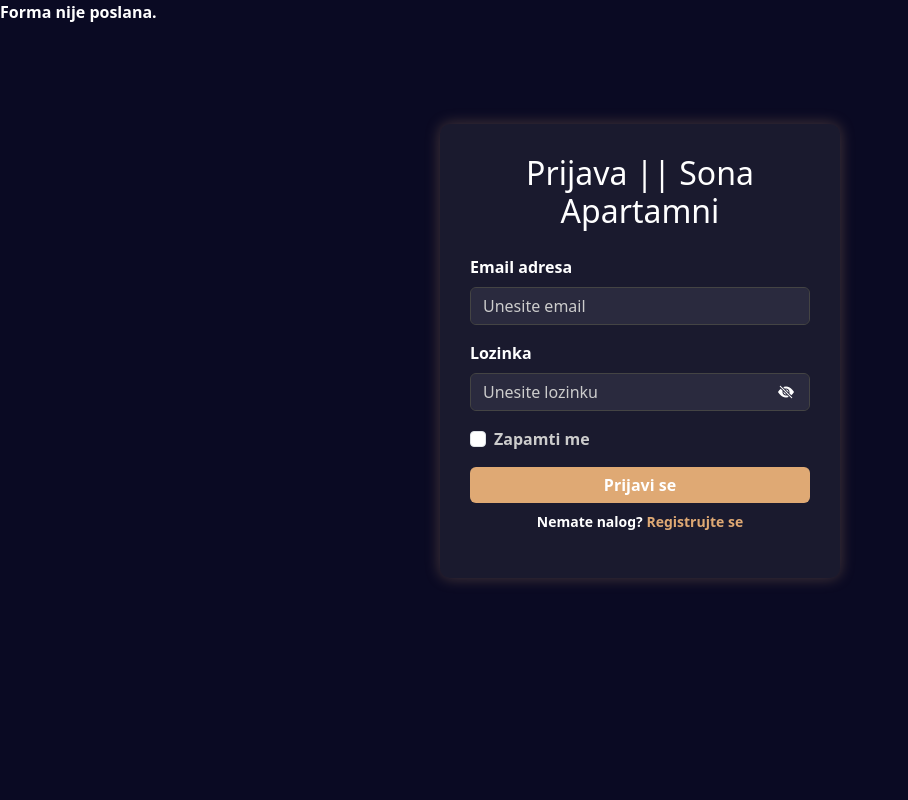
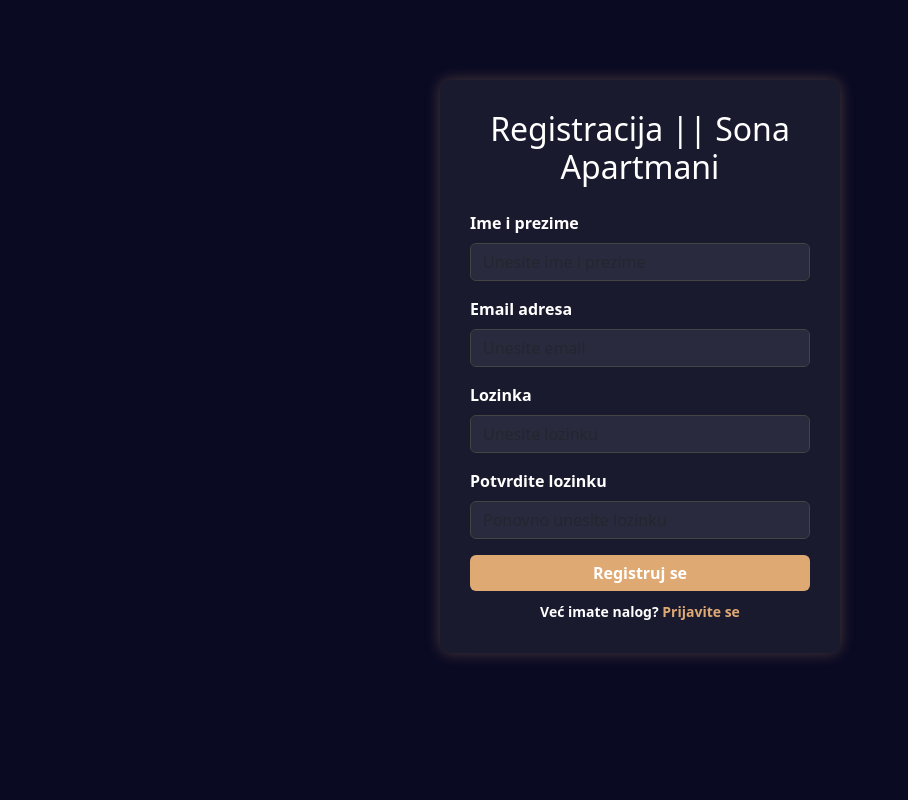
Before and after one commit to etsbiweb/iii1_g4, a PHP site: page /signup.php in a window 1280 px wide. Shown: the whole page, without its empty margins (0-908 px from the left). Run offline with PHP 8.4, Linux system fonts and the light colour scheme.

Commit message:
AmerNemaPojmaOdPHP

```diff
--- a/IznajmljivanjeStanova/includes/dbh.inc.php
+++ b/IznajmljivanjeStanova/includes/dbh.inc.php
@@ -1,16 +1,13 @@
 <?php
 
-$servername = "localhost";
+$hostname = "localhost";
 $username = "root";
 $password = "";
 $dbname = "sona";
 
-$conn = new mysqli($servername, $username, $password, $dbname);
+$conn = new mysqli($hostname, $username, $password, $dbname);
 
 
 if ($conn->connect_error) {
     die("Greška pri spajanju na bazu: " . $conn->connect_error);
 }
-else{
-    echo "Konekcija uspijela";
-}
--- a/IznajmljivanjeStanova/includes/signup.php
+++ b/IznajmljivanjeStanova/includes/signup.php
@@ -1,77 +1,83 @@
 <?php
-$host = 'localhost:3306';
-$user = 'root';
-$pass = '';
-$db = 'sona';
+session_start();
+include '../includes/dbh.inc.php';
+$hostname = 'localhost';
+$username = 'root';
+$password = '';
+$dbname = 'sona';
 
 // Konekcija
-$conn = new mysqli($host, $user, $pass, $db);
+$conn = new mysqli($hostname, $username, $password, $dbname);
 if ($conn->connect_error) {
     die("Greška u konekciji: " . $conn->connect_error);
 }
 
-// Provjera da li je forma poslana
+$poruka = "";
+
 if ($_SERVER["REQUEST_METHOD"] === "POST") {
+    // Uzmi i očisti unose
     $full_name = trim($_POST['full_name']);
     $email = trim($_POST['email']);
     $password = $_POST['lozinka'];
     $confirm = $_POST['confirm_lozinka'];
 
-    // Provjera lozinke
-    if ($password !== $confirm) {
-        die("Lozinke nisu iste!");
-    }
-
-    // Provjera duplikata emaila
+    // Validacija polja
+    if (empty($full_name) || empty($email) || empty($password) || empty($confirm)) {
+        $poruka = "Sva polja su obavezna.";
+    } elseif (!filter_var($email, FILTER_VALIDATE_EMAIL)) {
+        $poruka = "Email adresa nije validna.";
+    } elseif ($password !== $confirm) {
+        $poruka = "Lozinke se ne poklapaju.";
+    } else {
+        // Provjera postoji li već email
         $check = $conn->prepare("SELECT id FROM users WHERE email = ?");
         $check->bind_param("s", $email);
         $check->execute();
         $check->store_result();
 
         if ($check->num_rows > 0) {
-        die("Email je već iskorišten!");
+            $poruka = "Email je već registrovan.";
+        } else {
+            // Hash lozinke i insert
+            $hashed = password_hash($password, PASSWORD_DEFAULT);
+            $stmt = $conn->prepare("INSERT INTO users (full_name, email, lozinka) VALUES (?, ?, ?)");
+            $stmt->bind_param("sss", $full_name, $email, $hashed);
+            if ($stmt->execute()) {
+                $poruka = "Registracija uspješna! <a href='login.php'>Prijavite se</a>";
+                // Nakon uspješne registracije, možemo očistiti varijable forme
+                $full_name = $email = "";
+            } else {
+                $poruka = "Greška prilikom registracije.";
+            }
+            $stmt->close();
+        }
+        $check->close();
+    }
 }
 
-    // Hash lozinke
-    $hashed = password_hash($password, PASSWORD_DEFAULT);
+$conn->close();
+?>
 
-    // Unos korisnika
-    $stmt = $conn->prepare("INSERT INTO users (full_name, email, lozinka) VALUES (?, ?, ?)");
-    $stmt->bind_param("sss", $full_name, $email, $hashed);
-
-    if ($stmt->execute()) {
-        echo "Uspješno ste registrovani, sada se možete prijaviti!";
-    } else {
-        echo "Greška: " . $stmt->error;
-    }
-
-    $stmt->close();
-    $check->close();
-    $conn->close();
-} else {
-    echo "Forma nije poslana.";
-}
-?>
-<html lang="en">
+<!DOCTYPE html>
+<html lang="hr">
 <head>
     <meta charset="UTF-8">
+    <title>Sona | Registracija</title>
     <meta name="viewport" content="width=device-width, initial-scale=1.0">
-    <title>Sona | Login</title>
     <!-- Bootstrap CDN -->
     <link href="https://cdn.jsdelivr.net/npm/bootstrap@5.3.2/dist/css/bootstrap.min.css" rel="stylesheet">
     <link rel="stylesheet" href="https://cdn.jsdelivr.net/npm/bootstrap-icons@1.10.5/font/bootstrap-icons.css">
     <link rel="icon" type="image/png" href="img/favicon.png">
-
     <style>
         body {
-            background-color: #0a0a23   ;
+            background-color: #0a0a23;
             color: white;
             font-weight: 700;
         }
 
         .login-container {
             max-width: 400px;
-            margin-top: 100px;
+            margin-top: 80px;
             background-color: #1a1a2e;
             padding: 30px;
             border-radius: 10px;
@@ -85,16 +91,7 @@ if ($_SERVER["REQUEST_METHOD"] === "POST") {
             font-weight: 700;
         }
 
-        ::placeholder {
-        color: #ccc;
-        }
-
-        .form-control::placeholder{
-            color:#ccc;
-        }
-        .btn-custom:hover {
-            background-color: #c58d5d;
-        }
+        ::placeholder { color: #ccc; }
 
         .form-control {
             background-color: #2a2a3e;
@@ -109,10 +106,6 @@ if ($_SERVER["REQUEST_METHOD"] === "POST") {
             color: white;
         }
 
-        .form-check-label {
-            color: #ccc;
-        }
-
         a {
             color: #dfa974;
             text-decoration: none;
@@ -121,59 +114,48 @@ if ($_SERVER["REQUEST_METHOD"] === "POST") {
         a:hover {
             text-decoration: underline;
         }
-
     </style>
 </head>
 <body>
 
 <div class="container d-flex justify-content-center align-items-center">
     <div class="login-container">
-            <h2 class="text-center mb-4">Prijava || Sona Apartamni</h2>
-            <form method="POST" action="login.php">
+        <h2 class="text-center mb-4">Registracija || Sona Apartmani</h2>
+
+        <?php if (!empty($poruka)) echo "<div class='alert alert-warning'>$poruka</div>"; ?>
+
+        <form method="POST" action="">
             <div class="mb-3">
-                    <label for="email" class="form-label">Email adresa</label>
-                    <input type="email" class="form-control" id="email" placeholder="Unesite email">
+                <label for="full_name" class="form-label">Ime i prezime</label>
+                <input type="text" name="full_name" class="form-control" id="full_name" placeholder="Unesite ime i prezime" value="<?= htmlspecialchars($full_name ?? '') ?>" required>
             </div>
 
             <div class="mb-3">
-    <label for="password" class="form-label">Lozinka</label>
-    <div class="position-relative">
-        <input type="password" class="form-control" id="password" placeholder="Unesite lozinku">
-        <i class="bi bi-eye-slash-fill position-absolute top-50 end-0 translate-middle-y me-3 white" id="togglePassword" style="cursor: pointer;"></i>
+                <label for="email" class="form-label">Email adresa</label>
+                <input type="email" name="email" class="form-control" id="email" placeholder="Unesite email" value="<?= htmlspecialchars($email ?? '') ?>" required>
             </div>
+
+            <div class="mb-3">
+                <label for="lozinka" class="form-label">Lozinka</label>
+                <input type="password" name="lozinka" class="form-control" id="lozinka" placeholder="Unesite lozinku" required>
             </div>
-<!-- skripta za view password -->
-<script>
-  const togglePassword = document.getElementById('togglePassword');
-  const password = document.getElementById('password');
 
-  togglePassword.addEventListener('click', function () {
-    const type = password.getAttribute('type') === 'password' ? 'text' : 'password';
-    password.setAttribute('type', type);
-    this.classList.toggle('bi-eye-fill');
-    this.classList.toggle('bi-eye-slash-fill');
-  });
-</script>
-
-
-                <!-- Zapamti me -->
-                <div class="mb-3 form-check">
-                    <input type="checkbox" class="form-check-input" id="rememberMe">
-                    <label class="form-check-label" for="rememberMe">Zapamti me</label>
+            <div class="mb-3">
+                <label for="confirm_lozinka" class="form-label">Potvrdite lozinku</label>
+                <input type="password" name="confirm_lozinka" class="form-control" id="confirm_lozinka" placeholder="Ponovno unesite lozinku" required>
             </div>
 
             <div class="d-grid mb-2">
-                    <button type="submit" class="btn btn-custom" href="./index.html">Prijavi se</button>
+                <button type="submit" class="btn btn-custom">Registruj se</button>
             </div>
 
             <div class="text-center">
-                    <small>Nemate nalog? <a href="singup.html">Registrujte se</a></small>
+                <small>Već imate nalog? <a href="login.php">Prijavite se</a></small>
             </div>
         </form>
     </div>
 </div>
 
-    <!-- Bootstrap JS -->
 <script src="https://cdn.jsdelivr.net/npm/bootstrap@5.3.2/dist/js/bootstrap.bundle.min.js"></script>
 </body>
 </html>
--- a/IznajmljivanjeStanova/sona-master/index.html
+++ b/IznajmljivanjeStanova/sona-master/index.html
@@ -158,9 +158,9 @@
                                 <i class="icon_search"></i>
                             </div>
                             <div class="nav-right">
-                                <button onclick="window.location.href='login.html';" class="login-button">Login</button>
+                                <button onclick="window.location.href='../includes/login.php';" class="login-button">Login</button>
 
-                                <button onclick="window.location.href='singup.html';" class="signup-btn">SignUp</button>
+                                <button onclick="window.location.href='../includes/signup.php';" class="signup-btn">SignUp</button>
                             </div>
                         </div>
                     </div>
```
Also changed, not shown: IznajmljivanjeStanova/includes/login.php (+116 -17 lines), IznajmljivanjeStanova/includes/welcome.php (deleted, +0 -20 lines). Lines whose indentation alone changed are shown as unchanged.
